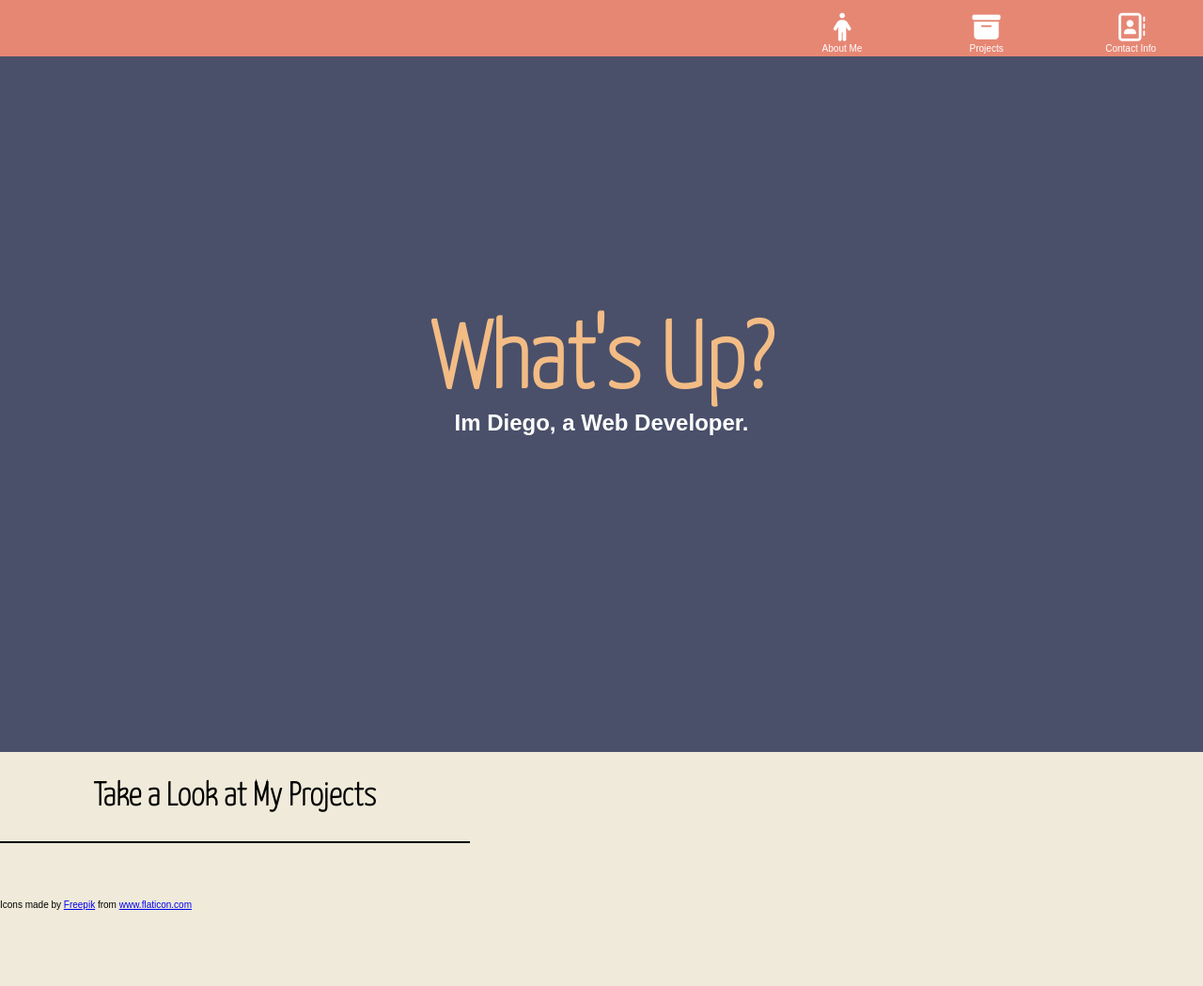
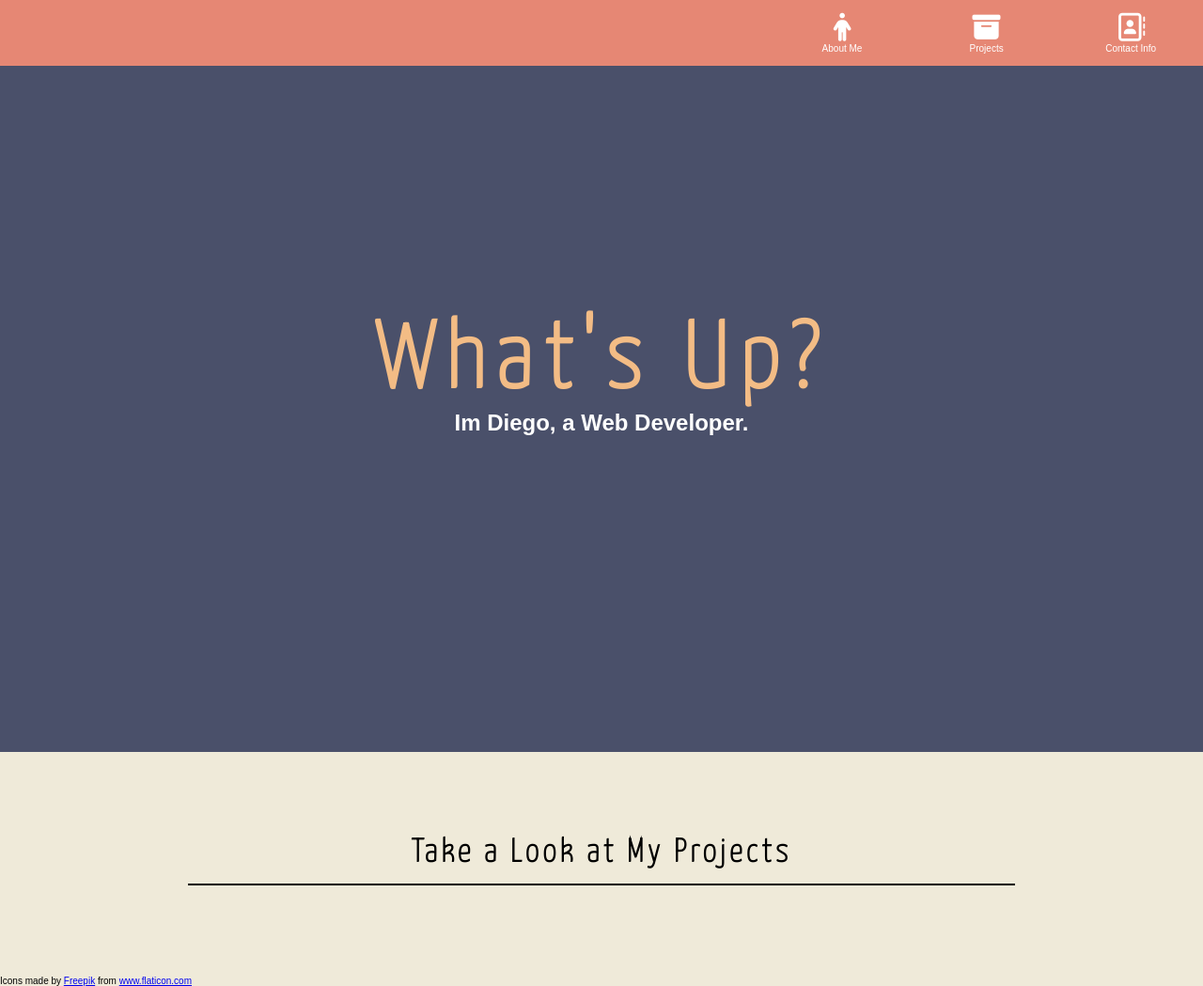
Before and after one commit to diego-5/diego-5.github.io, a plain HTML site: page index.html in a window 1280 px wide. Shown: the whole page at 94% size. Before the commit the page ends 968 px from the top, so only its background shows below. Drawn offline with Linux system fonts and the light colour scheme.

Commit message:
Update style.css

```diff
--- a/style.css
+++ b/style.css
@@ -30,8 +30,20 @@ html {
     background-color: #EFEAD9;
     font-family: 'Montserrat Medium', sans-serif;
 }
-h1{
+h1 {
+    font-family: 'Yanone Kaffeesatz', Serif;
+    letter-spacing: 12px;
+    font-size: 100px;
+    text-align: center;
+    color: var(--main-orange);
+}
 
+h2 {
+    font-size: x-large;
+}
+
+p {
+    font-size: large;
 }
 /*Nav bar stuff*/
 nav {
@@ -44,8 +56,6 @@ nav ul{
     margin: 0;
     padding: 0;
     overflow: hidden;
-
-
 }
 nav li{
     float:right;
@@ -59,7 +69,7 @@ nav li a {
     text-align: center;
     padding: 14px 16px;
     text-decoration: none;
-    height: 60px;
+    height: 70px;
 
 }
 nav li a:hover {
@@ -83,45 +93,34 @@ nav i {
     background-color: var(--main-blue);
     color: white;
 }
-/*nav end*/
+/*welcome end*/
 
-h1 {
-    font-family: 'Yanone Kaffeesatz', Serif;
-    font-size: 10em;
-    text-align: center;
-    color: var(--main-orange);
+
+/*&project start*/
+#projects {
+    background-color: var(--main-white);
+    color: black;
 }
-
-h2 {
-    font-size: x-large;
-    }
-
-p {
-    font-size: large;
-}
-/*&project start*/
 .project-section {
+    padding: 90px 200px 30px 200px;
     text-align: center;
 }
 .projects-section-header {
     font-family: 'Yanone Kaffeesatz', Serif;
-    text-align: center;
+    letter-spacing: 4px;
     font-size: 35px;
-    padding: 30px;
+    margin: 0 auto 6px auto;
+    padding-bottom: 15px;
     border-bottom: 2px solid black;
-    max-width: 500px;
 
 }
-#projects {
-    background-color: var(--main-white);
-    color: black;
-}
+
 .project-grid {  /*grid layout with auto resizing*/
     display: grid;
     grid-template-columns: repeat(auto-fit, minmax(320px, 1fr));
     grid-gap: 40px;
     width: 100%;
-    max-width: 1280px;
+    max-width: 1300px;
     margin: 0 auto;
     margin-bottom: 60px;
 }
```
